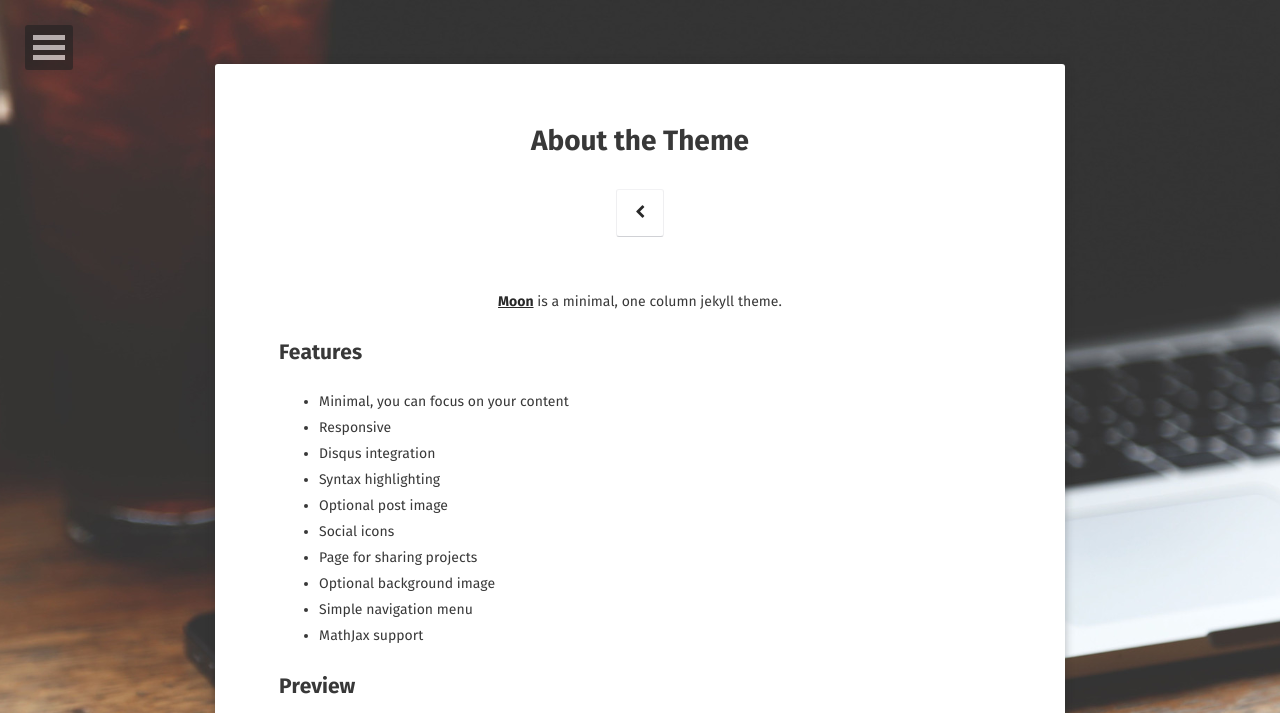
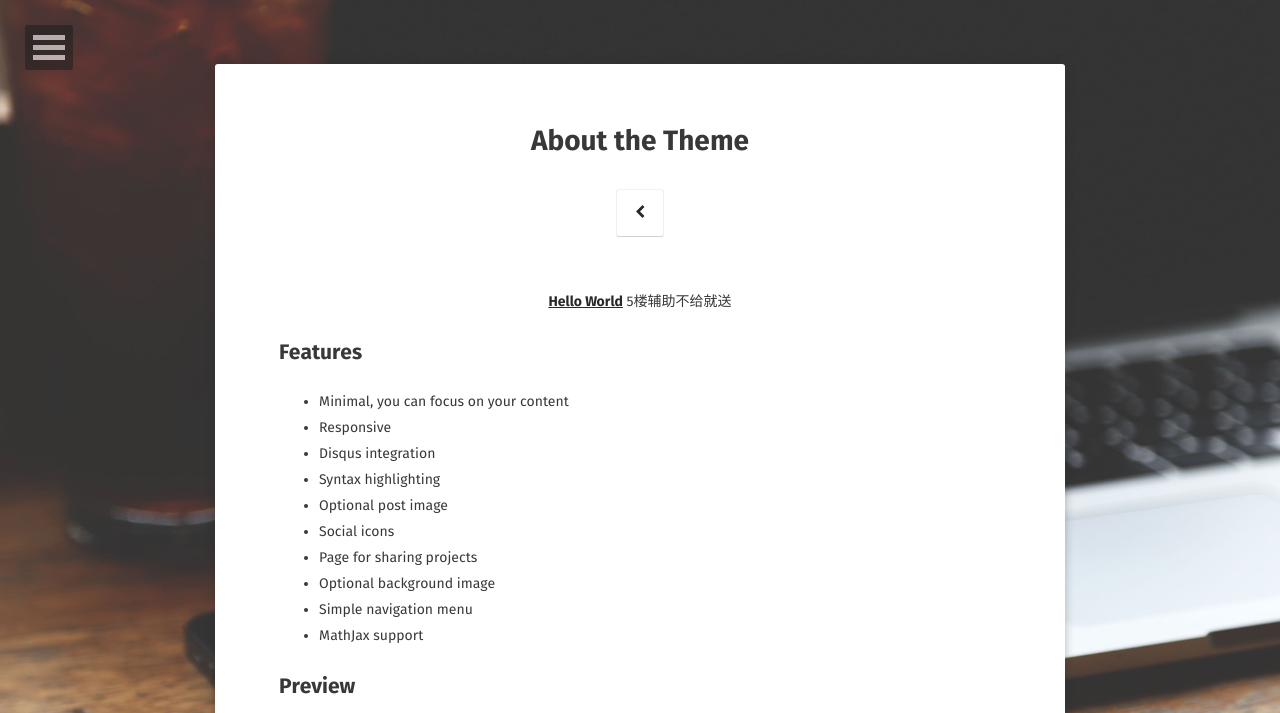
Before and after one commit to zhoushangyue/zhoushangyue.github.io, a Jekyll site: the page built from about/index.md, in a window 1280 px wide, cut to the strip 0-713 px from the top of the page. Built offline with Jekyll 4.4.1, drawn with Linux system fonts in a browser that asks for light colours; some web fonts are replaced.

Commit message:
Initial commit

```diff
--- a/about/index.md
+++ b/about/index.md
@@ -6,7 +6,7 @@ date: 2016-03-21
 comments: false
 ---
 
-<center><a href="http://taylantatli.github.io/Moon"><b>Moon</b></a> is a minimal, one column jekyll theme.</center>
+<center><a href="http://taylantatli.github.io/Moon"><b>Hello World</b></a> 5楼辅助不给就送 </center>
 
 ## Features
 * Minimal, you can focus on your content
```
